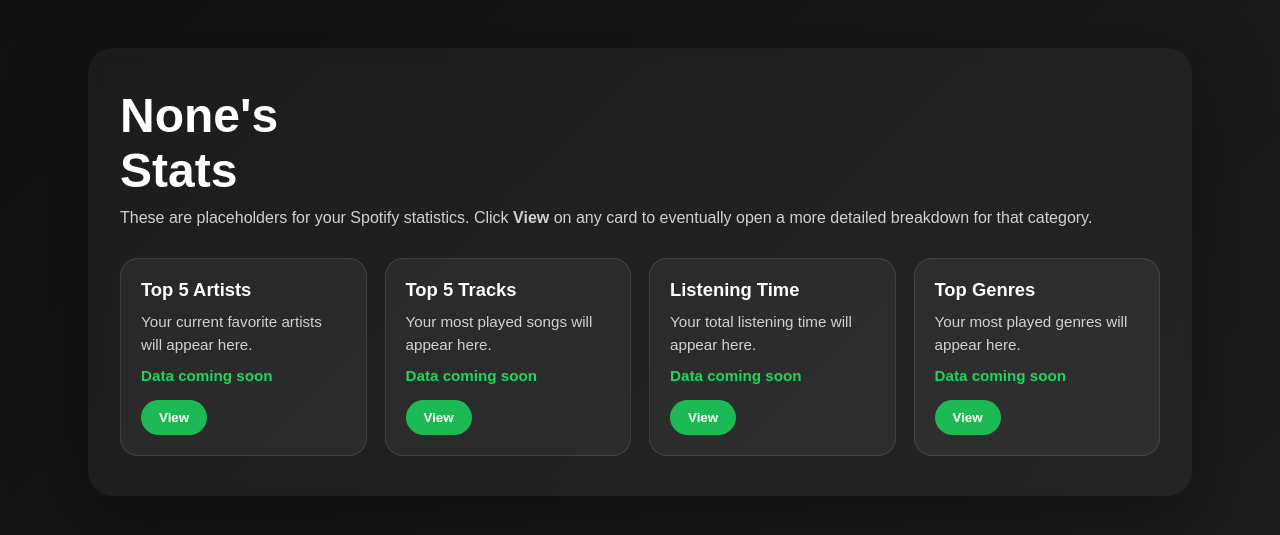
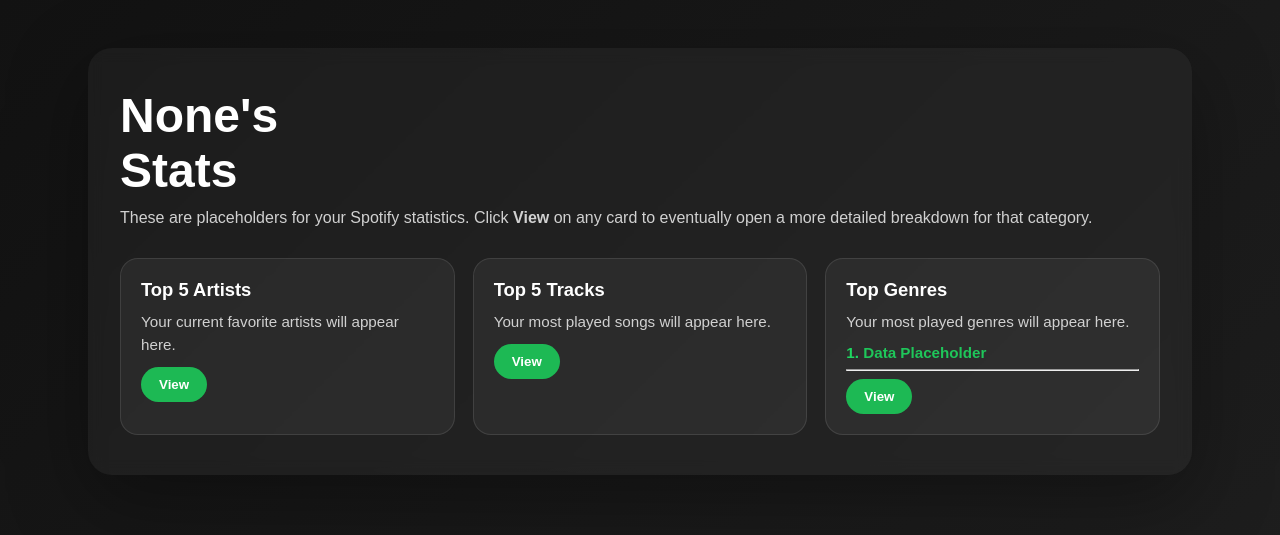
Before and after one commit to DevonCava/SpotifyApp, a Django app: page /myStats/ in a window 1280 px wide. Shown: the top 535 px of the page. Run offline with Django 4.2, Linux system fonts and the light colour scheme.

Commit message:
Refactor Spotify data retrieval and display on stats page
- Updated methods to fetch top 5 tracks and artists from Spotify API.
- Enhanced stats page to display top 5 tracks and artists with links.
- Improved styling for Spotify data links in the HTML.

```diff
--- a/spotifyStuff/Templates/stats.html
+++ b/spotifyStuff/Templates/stats.html
@@ -72,8 +72,14 @@
             font-size: 0.95rem;
             color: #1ed760;
             font-weight: 700;
-            margin-bottom: 16px;
+            margin-bottom: 8px;
         }
+
+        .spotifyData a {
+            color: #1fc65a;
+            text-decoration: none;
+        }
+
 
         .view-button {
             border: 0;
@@ -105,7 +111,12 @@
                 <article class="stat-card">
                     <h2>{{ card.title }}</h2>
                     <p>{{ card.description }}</p>
-                    <div class="spotifyData">{{ card.spotifyData }}</div>
+                    {% for item in card.spotifyData %}
+                        <div class="spotifyData">
+                            {{ forloop.counter }}. <a href="{{ item.url }}">{{ item.name }}</a>
+                        </div>
+                        <hr>
+                    {% endfor %}
                     <button class="view-button" type="button">View</button>
                 </article>
             {% endfor %}
--- a/spotifyStuff/views.py
+++ b/spotifyStuff/views.py
@@ -1,5 +1,5 @@
 from django.shortcuts import render, redirect
-from userMethods import get_me
+from userMethods import get_top5_tracks, get_top5_artists, get_me
 
 
 def index(request):
@@ -11,26 +11,24 @@ def index(request):
 
 def statsPage(request):
 
+    top5_artists = get_top5_artists()
+    top5_tracks = get_top5_tracks()
+#'spotifyData' is looped through via django, and must be input as a list
     stat_cards = [
         {
             "title": "Top 5 Artists",
             "description": "Your current favorite artists will appear here.",
-            "spotifyData": "Data coming soon",
+            "spotifyData": top5_artists,
         },
         {
             "title": "Top 5 Tracks",
             "description": "Your most played songs will appear here.",
-            "spotifyData": "Data coming soon",
-        },
-        {
-            "title": "Listening Time",
-            "description": "Your total listening time will appear here.",
-            "spotifyData": "Data coming soon",
+            "spotifyData": top5_tracks,
         },
         {
             "title": "Top Genres",
             "description": "Your most played genres will appear here.",
-            "spotifyData": "Data coming soon",
+            "spotifyData": [{"name": "Data Placeholder", "url": "http://127.0.0.1:8000/myStats/"}],
         },
     ]
 
--- a/userMethods.py
+++ b/userMethods.py
@@ -48,17 +48,34 @@ def get_me():
     return user["display_name"]
 
 
-def get_top_tracks():
+def get_top5_tracks():
     if authedUser is None:
-        return
-    userTracks = authedUser.current_user_top_tracks()
+        return None
+    trackLists = []
+    trackLinks = []
+    userTracks = authedUser.current_user_top_tracks(limit=5, offset=0, time_range="long_term")
     for item in userTracks["items"]:
-        print(item["name"] + "\nArtist:" + item["artists"][0]["name"] + "\n")
+        trackLists.append(item["name"])
+        trackLinks.append(item["external_urls"]["spotify"])
+    track_cards = [
+        {"name": name, "url": url}
+        for name, url in zip(trackLists, trackLinks)
+    ]
+    return track_cards
 
-def get_top_artists():
+def get_top5_artists():
     if authedUser is None:
-        return
+        return None
+    artistLists = []
+    artistLinks = []
     topArtists = authedUser.current_user_top_artists(limit=5, offset=0, time_range="long_term")
     for item in topArtists["items"]:
-        print(item["name"])
-get_top_artists()
+        artistLists.append(item["name"])
+        artistLinks.append(item["external_urls"]["spotify"])
+    artist_cards = [
+        {"name": name, "url": url}
+        for name, url in zip(artistLists, artistLinks)
+    ]
+    return artist_cards
+
+print(get_top5_tracks())
```
